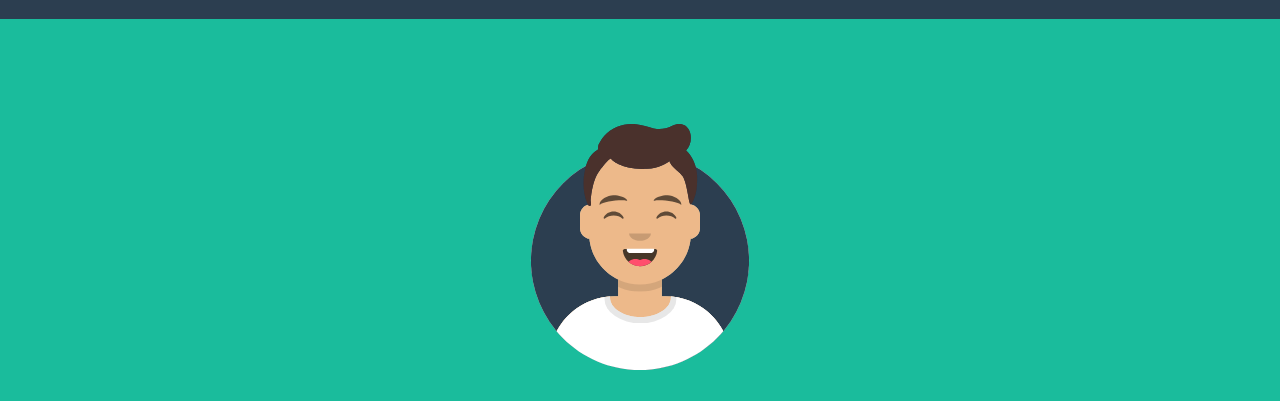
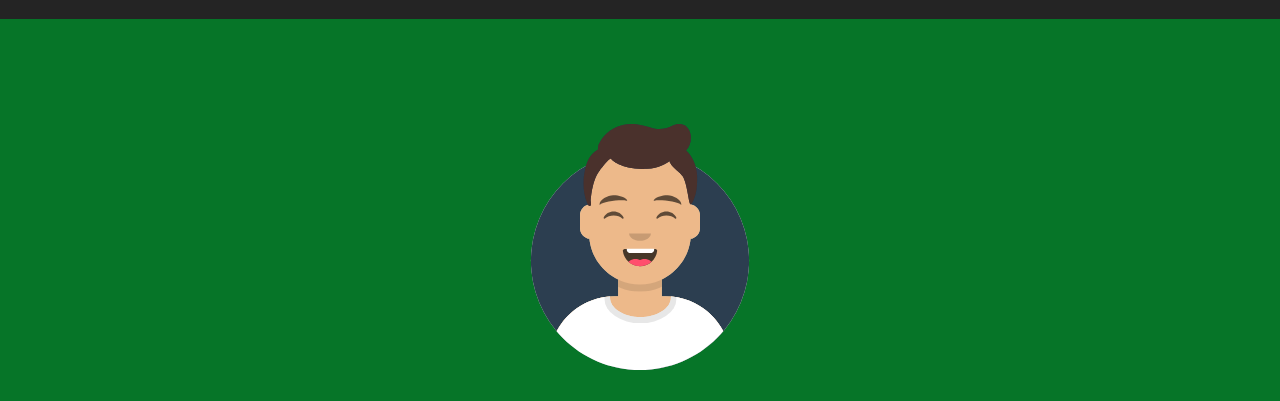
Before and after one commit to Zetrix969/zetrix969.github.io, a website: page src/pug/index.pug in a window 1280 px wide. Shown: the part 85-486 px from the top of the page. Drawn offline with nearby package versions, Linux system fonts and the light colour scheme; files that its build step writes are made by us from their sources; files whose address does not match are found by name.

Commit message:
Changed Colors

```diff
--- a/src/scss/_variables.scss
+++ b/src/scss/_variables.scss
@@ -3,10 +3,12 @@
 // Set custom colors
 $teal: #1abc9c;
 $dark-blue: #2c3e50;
+$black: #242424;
+$green: #067528;
 
 // Override Bootstrap primary and secondary colors
-$primary: $teal;
-$secondary: $dark-blue;
+$primary: $green;
+$secondary: $black;
 
 // Override Bootstrap font variables
 $font-family-sans-serif: "Lato", -apple-system, BlinkMacSystemFont, "Segoe UI",
```
Also changed, not shown: dist/css/styles.css, dist/js/scripts.js.
